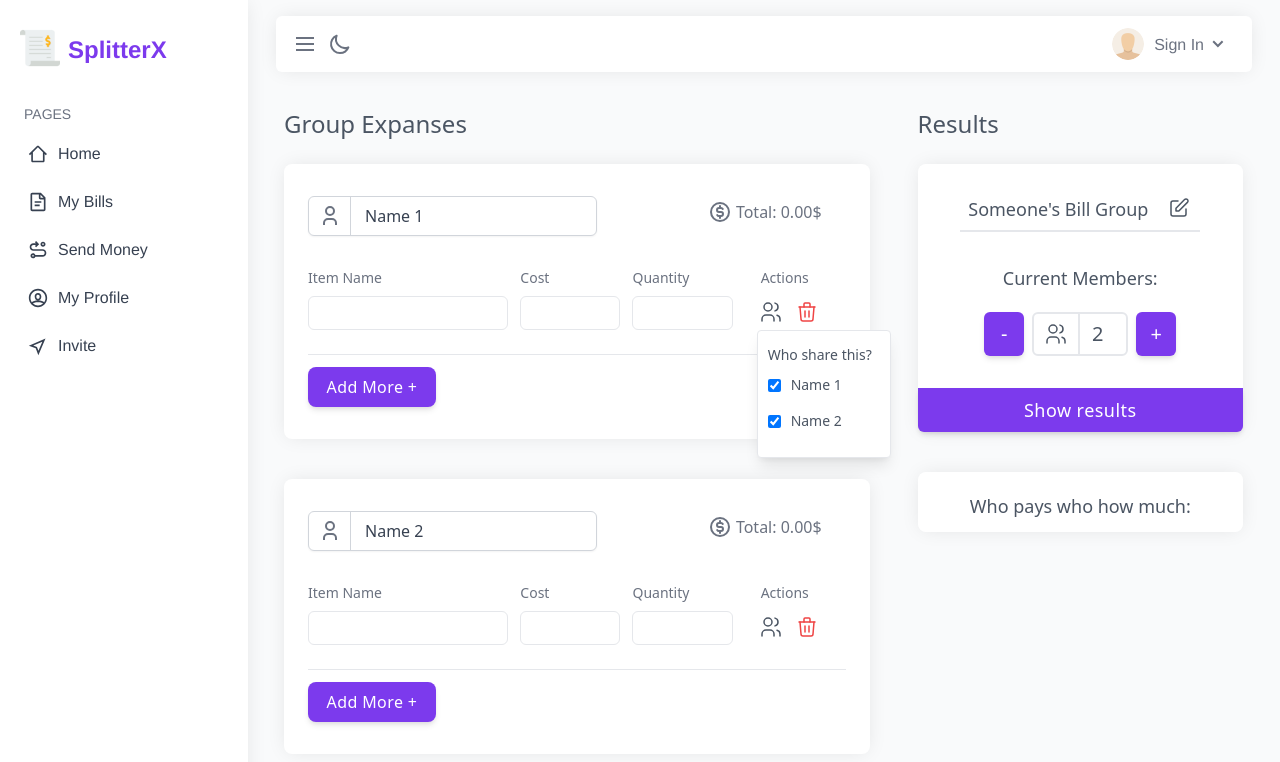
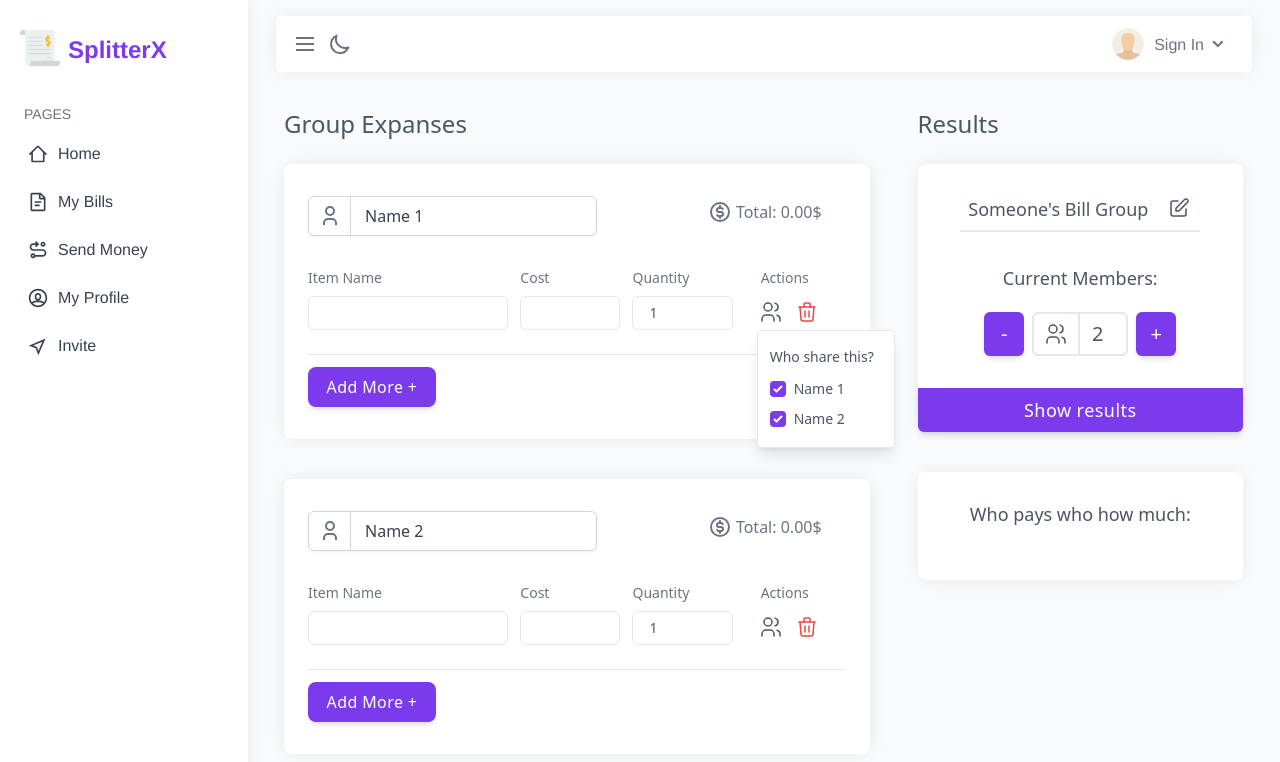
Before and after one commit to yunhaozhu/SpiltterX-UI, a Vue app: page /bill in a window 1280 px wide. Both pictures are taken after a click on the button 769 px from the left and 310 px from the top of the page. Shown: the top 762 px of the page. Built offline with nearby package versions, Linux system fonts and the light colour scheme.

Commit message:
Get results function

```diff
--- a/package.json
+++ b/package.json
@@ -8,6 +8,7 @@
     "lint": "vue-cli-service lint"
   },
   "dependencies": {
+    "@tailwindcss/forms": "^0.4.0",
     "@tailwindcss/postcss7-compat": "^2.2.17",
     "autoprefixer": "^9",
     "axios": "^0.24.0",
--- a/src/axios/index.js
+++ b/src/axios/index.js
@@ -1,7 +1,4 @@
-import Vue from 'vue';
 import axios from "axios";
-
-Vue.prototype.$axios = axios;
 
 axios.defaults.timeout = 10000;
 axios.defaults.baseURL = 'http://localhost:8081';
--- a/src/main.js
+++ b/src/main.js
@@ -4,6 +4,8 @@ import router from './router'
 import store from './store'
 import './assets/tailwind.css'
 import axios from "./axios";
+
+Vue.prototype.$axios = axios
 
 Vue.config.productionTip = false
 
--- a/src/pages/Bill.vue
+++ b/src/pages/Bill.vue
@@ -66,12 +66,12 @@
                 <div class="w-1/5 pl-3">
                   <div class="flex">
                     <ShareDropdown>
-                      <div class="flex flex-col m-2.5 w-28">
-                        <p class="mt-1 mb-2.5">Who share this?</p>
+                      <div class="flex flex-col mx-3 my-2 w-28">
+                        <p class="mt-2 mb-3">Who share this?</p>
                         <div v-for="m in members" :key="m.memberId">
-                          <div class="flex items-center mb-4 cursor-pointer">
-                            <input :id="m.memberId" type="checkbox" class="text-purple-600 cursor-pointer" v-model="item.share[m.memberId]">
-                            <label :for="m.memberId" class="ml-2.5 text-sm font-medium overflow-clip cursor-pointer">{{ m.memberName }}</label>
+                          <div class="flex items-center mb-2.5 cursor-pointer">
+                            <input :id="member.memberId+'share'+itemIndex+m.memberId" type="checkbox" class="form-checkbox text-purple-600 focus:ring-white rounded cursor-pointer" v-model="item.share[m.memberId]"/>
+                            <label :for="member.memberId+'share'+itemIndex+m.memberId" class="ml-2 text-sm font-medium truncate select-none cursor-pointer">{{ m.memberName }}</label>
                           </div>
                         </div>
                       </div>
@@ -103,7 +103,6 @@
         </div>
       </div>
     </div>
-
     <!-- result column-->
     <div class="w-1/3">
       <div class="sticky top-6">
@@ -156,19 +155,34 @@
             </button>
           </div>
         </div>
-        <div class="flex-col bg-white rounded-lg shadow-card justify-center mt-10">
-          <div class="flex justify-center pt-5 pb-3 text-lg text-gray-600" v-show="true">
-            <h2>Who pays who how much:</h2>
+        <div class="bg-white rounded-lg shadow-card justify-center mt-10" v-show="true">
+          <div class="flex flex-col pt-7 pb-2 text-lg text-gray-600">
+            <div class="flex justify-center mb-5">
+              <h2>Who pays who how much:</h2>
+            </div>
+            <div class="flex flex-col mx-6 px-6 mb-6 text-base">
+              <div v-for="(result, id) in results" :key="id"
+                   class="flex justify-between items-center px-6 h-11 border-t-2 border-r-2 border-l-2 last:border-b-2">
+                <span v-text="result.memberA" class="truncate"></span>
+                <div class="flex items-center pl-3">
+                  <div class="w-20 bg-purple-500 text-white text-center">
+                    <span v-text="result.amount"></span>
+                  </div>
+                  <div class="w-6 h-6 bg-purple-500 text-white text-center transform rotate-45 scale-75 -translate-x-3"></div>
+                </div>
+                <span v-text="result.memberB" class="truncate">Name 2</span>
+              </div>
+            </div>
           </div>
         </div>
       </div>
-
     </div>
   </div>
 </template>
 
 <script>
 import ShareDropdown from "@/pages/components/ShareDropdown";
+
 export default {
   name: "Bill",
   components: {ShareDropdown},
@@ -177,6 +191,7 @@ export default {
       billName: "Someone's Bill Group",
       memberCount: 1,
       totals: [0, 0],
+      results: [],
       members: [{
         memberId: 0,
         memberName: "Name 1",
@@ -185,8 +200,8 @@ export default {
           itemId: 0,
           itemName: "",
           cost: null,
-          quantity: null,
-          share: [true,true]}]
+          quantity: 1,
+          share: []}]
       }],
     }
   },
@@ -201,13 +216,15 @@ export default {
         memberCount: this.memberCount,
         members: this.members,
       }
-      this.$axios.post('/split', submitData)
+      const _this = this
+      this.$axios.post('/split', submitData).then(res => {
+        _this.results = res.data.data.splitResult})
     },
     updateTotal(memberId) {
       let sum = 0;
       for (let item of this.members[memberId].items) {
         if (item.cost != null && item.quantity != null) {
-          sum = sum + item.cost * item.quantity;
+          sum = sum + item.cost * item.quantity
         }
       }
       sum = sum.toFixed(2)
@@ -215,16 +232,19 @@ export default {
     },
     addItem(memberId) {
       this.members[memberId].items.push({
-        itemId: this.members[0].nextItem,
+        itemId: this.members[memberId].nextItem,
         itemName: "",
         cost: null,
-        quantity: null,
+        quantity: 1,
         share: [true,true],
       })
-      this.members[0].nextItem = this.members[0].nextItem + 1
+      for (let i = 2; i < this.memberCount; i++) {
+        this.members[memberId].items.at(-1).share.push(true)
+      }
+      this.members[memberId].nextItem = this.members[memberId].nextItem + 1
     },
     removeItem(memberId, itemIndex){
-      this.members[memberId].items.splice(itemIndex, 1);
+      this.members[memberId].items.splice(itemIndex, 1)
     },
     addMember(count) {
       for (let i = 0; i < count; i++) {
@@ -236,19 +256,31 @@ export default {
             itemId: 0,
             itemName: "",
             cost: null,
-            quantity: null,
-            share: [true, true]}]
+            quantity: 1,
+            share: []}]
         })
-        this.totals[this.memberCount] = 0;
-        this.updateTotal(this.memberCount);
-        this.memberCount = this.memberCount + 1;
+        this.totals[this.memberCount] = 0
+        this.updateTotal(this.memberCount)
+        this.memberCount = this.memberCount + 1
+      }
+      for (let member of this.members) {
+        for (let item of member.items) {
+          for (let i = item.share.length; i < this.memberCount; i++) {
+            item.share.push(true)
+          }
+        }
       }
     },
     removeMember() {
       if(this.memberCount > 2) {
         this.totals.pop()
-        this.memberCount = this.memberCount - 1;
+        this.memberCount = this.memberCount - 1
         this.members.pop();
+        for (let member of this.members) {
+          for (let item of member.items) {
+            item.share.pop()
+          }
+        }
       }
     }
   }
--- a/tailwind.config.js
+++ b/tailwind.config.js
@@ -26,7 +26,15 @@ module.exports = {
     },
   },
   variants: {
-    extend: {},
+    extend: {
+      backgroundColor: ['checked'],
+      textColor: ['checked'],
+      borderWidth: ['last'],
+    },
   },
-  plugins: [],
+  plugins: [
+    require("@tailwindcss/forms")({
+      strategy: 'class',
+    }),
+  ],
 }
```
Also changed, not shown: 2 other files (tests, documents, lock files or other folders).
